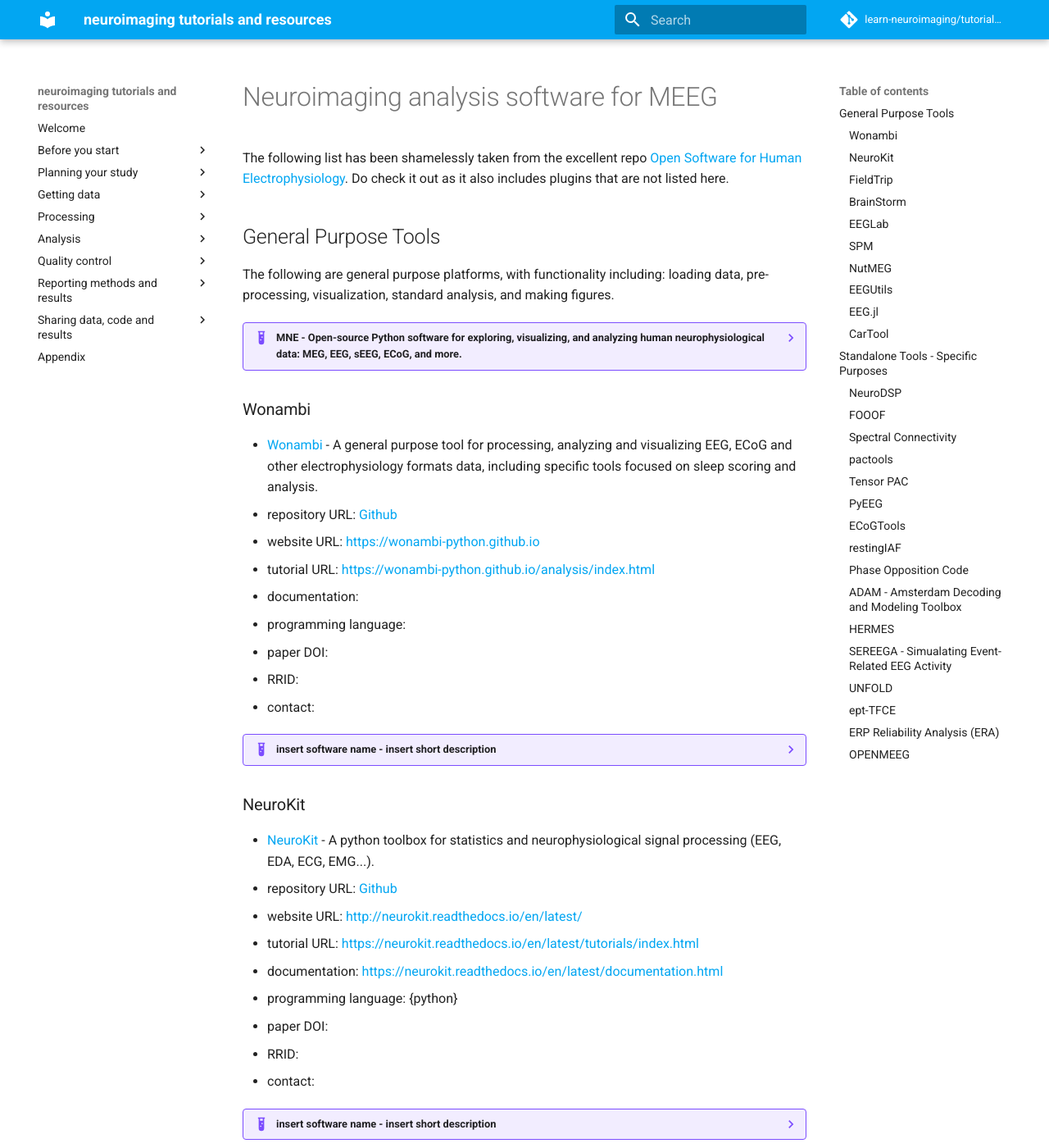
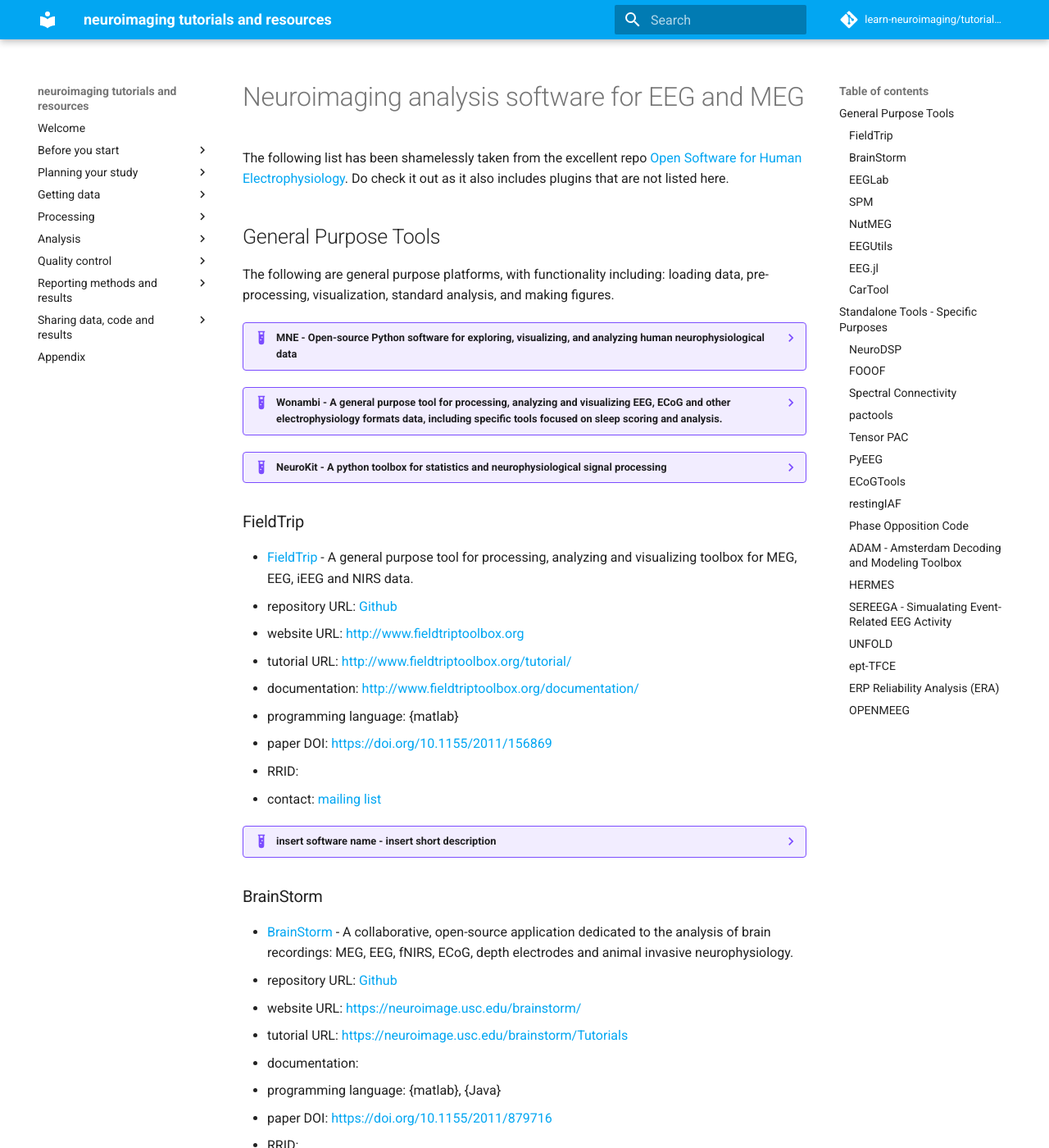
Before and after one commit to learn-neuroimaging/hitchhackers_guide_brain, an MkDocs documentation site: the page built from docs/analysis_software_MEEG.md, in a window 1280 px wide and 1400 px high. Shown: the whole window at 82% size. Built offline with MkDocs 1.6.1 and Material for MkDocs 9.7.7, drawn with Linux system fonts in a browser that asks for light colours; comment, search, counter and statistics services are not loaded.

Commit message:
update MEEG

```diff
--- a/docs/analysis_software_MEEG.md
+++ b/docs/analysis_software_MEEG.md
@@ -1,4 +1,4 @@
-# Neuroimaging analysis software for MEEG
+# Neuroimaging analysis software for EEG and MEG
 
 The following list has been shamelessly taken from the excellent repo [Open Software for Human Electrophysiology](https://github.com/voytekresearch/OpenTools). Do check it out as it also includes plugins that are not listed here.
 
@@ -6,93 +6,59 @@
 
 The following are general purpose platforms, with functionality including: loading data, pre-processing, visualization, standard analysis, and making figures.
 
-<!-- ### MNE -->
-
-??? example "MNE - Open-source Python software for exploring, visualizing, and analyzing human neurophysiological data: MEG, EEG, sEEG, ECoG, and more."
+??? example "MNE - Open-source Python software for exploring, visualizing, and analyzing human neurophysiological data"
     -   [code repository](https://github.com/mne-tools/mne-python)
     -   [website](http://martinos.org/mne/stable/index.html)
     -   [documentation](https://mne.tools/dev/overview/index.html)
     -   [contact](https://mail.nmr.mgh.harvard.edu/mailman/listinfo/mne_analysis)
     -   programming language: {python}
-    -   tags: {MEG} {EEG}
+    -   tags: {MEG} {EEG} {sEEG} {ECoG}
     -   [paper](https://doi.org/10.1016/j.neuroimage.2013.10.027)
-    -   RRID: insert_RRID_here
+    -   RRID:
     -   tutorial:
         -   [URL](https://mne.tools/stable/auto_tutorials/index.html)
         -   programming language: {python}
+        -   level:
+        -   tags:
+        -   date:
+        -   duration:
+        -   by:
 
-### Wonambi
+??? example "Wonambi - A general purpose tool for processing, analyzing and visualizing EEG, ECoG and other electrophysiology formats data, including specific tools focused on sleep scoring and analysis."
+    -   [code repository](https://github.com/wonambi-python/wonambi)
+    -   [website](https://wonambi-python.github.io)
+    -   [documentation]( )
+    -   [contact]( )
+    -   programming language: {python}
+    -   tags: {MEG} {EEG} {sleep} {ECoG}
+    -   [paper](https://doi.org/insert_paper_DOI_here)
+    -   RRID:
+    -   tutorial:
+        -   [URL](https://wonambi-python.github.io/analysis/index.html)
+        -   programming language: {python}
+        -   level:
+        -   tags:
+        -   date:
+        -   duration:
+        -   by:
 
--   [Wonambi](https://wonambi-python.github.io) -   A general purpose tool for processing, analyzing and visualizing EEG, ECoG and other electrophysiology formats data, including specific tools focused on sleep scoring and analysis.
--   repository URL: [Github](https://github.com/wonambi-python/wonambi)
--   website URL: [https://wonambi-python.github.io](https://wonambi-python.github.io)
--   tutorial URL: [https://wonambi-python.github.io/analysis/index.html](https://wonambi-python.github.io/analysis/index.html)
--   documentation:
--   programming language:
--   paper DOI:
--   RRID:
--   contact:
-
-
-
-??? example "insert software name - insert short description"
-    -   [code repository](insert GitHub or GitLab URL )
-    -   [website](insert URL)
-    -   [documentation](insert documentation or wiki URL)
+??? example "NeuroKit -  A python toolbox for statistics and neurophysiological signal processing"
+    -   [code repository](https://github.com/neuropsychology/NeuroKit.py)
+    -   [website](http://neurokit.readthedocs.io/en/latest/)
+    -   [documentation](https://neurokit.readthedocs.io/en/latest/documentation.html)
     -   [contact](insert URL to mailing list, slack, forum, mattermost)
-    -   programming language: {python}, {matlab/octave}, {C}, ...
-    -   tags: {fMRI} {MEG} {EEG} {MRI} {nipype}
-    -   [paper](https://doi.org/insert_paper_DOI_here)
-    -   RRID: insert_RRID_here
+    -   programming language: {python}
+    -   tags: {MEG} {EEG} {EDA} {EMG} {ECG}
+    -   [paper]
+    -   RRID:
     -   tutorial:
-        -   [URL]( insert URL )
-        -   programming language: {python}, {matlab/octave}, {C}, ...
-        -   level: {beginner} / {intermediate} / {advanced}
-        -   tags: {video} {notebook}
+        -   [URL](https://neurokit.readthedocs.io/en/latest/tutorials/index.html)
+        -   programming language: {python}
+        -   level:
+        -   tags:
         -   date:
-        -   duration: HH:MM
-        -   by: John Doe and Jane Doe
-
-
-
-
-
-### NeuroKit
-
--   [NeuroKit](http://neurokit.readthedocs.io/en/latest/) -   A python toolbox for statistics and neurophysiological signal processing (EEG, EDA, ECG, EMG...).
--   repository URL: [Github](https://github.com/neuropsychology/NeuroKit.py)
--   website URL: [http://neurokit.readthedocs.io/en/latest/](http://neurokit.readthedocs.io/en/latest/)
--   tutorial URL: [https://neurokit.readthedocs.io/en/latest/tutorials/index.html](https://neurokit.readthedocs.io/en/latest/tutorials/index.html)
--   documentation: [https://neurokit.readthedocs.io/en/latest/documentation.html](https://neurokit.readthedocs.io/en/latest/documentation.html)
--   programming language: {python}
--   paper DOI:
--   RRID:
--   contact:
-
-
-
-??? example "insert software name - insert short description"
-    -   [code repository](insert GitHub or GitLab URL )
-    -   [website](insert URL)
-    -   [documentation](insert documentation or wiki URL)
-    -   [contact](insert URL to mailing list, slack, forum, mattermost)
-    -   programming language: {python}, {matlab/octave}, {C}, ...
-    -   tags: {fMRI} {MEG} {EEG} {MRI} {nipype}
-    -   [paper](https://doi.org/insert_paper_DOI_here)
-    -   RRID: insert_RRID_here
-    -   tutorial:
-        -   [URL]( insert URL )
-        -   programming language: {python}, {matlab/octave}, {C}, ...
-        -   level: {beginner} / {intermediate} / {advanced}
-        -   tags: {video} {notebook}
-        -   date:
-        -   duration: HH:MM
-        -   by: John Doe and Jane Doe
-
-
-
-
-
+        -   duration:
+        -   by:
 
 ### FieldTrip
 
@@ -297,6 +263,7 @@
 
 
 
+
 ### EEG.jl
 
 -   [EEG.jl](https://eegjl.readthedocs.io/en/latest/) -   An EEG processing library.
@@ -326,6 +293,8 @@
         -   date:
         -   duration: HH:MM
         -   by: John Doe and Jane Doe
+
+
 
 
 
@@ -361,6 +330,8 @@
 
 
 
+
+
 ## Standalone Tools -   Specific Purposes
 
 ### NeuroDSP
@@ -374,7 +345,6 @@
 -   paper DOI: [https://doi.org/10.21105/joss.01272](https://doi.org/10.21105/joss.01272)
 -   RRID:
 -   contact:
-
 
 ??? example "insert software name - insert short description"
     -   [code repository](insert GitHub or GitLab URL )
@@ -393,6 +363,8 @@
         -   date:
         -   duration: HH:MM
         -   by: John Doe and Jane Doe
+
+
 
 
 
@@ -425,6 +397,7 @@
         -   date:
         -   duration: HH:MM
         -   by: John Doe and Jane Doe
+
 
 
 
```
